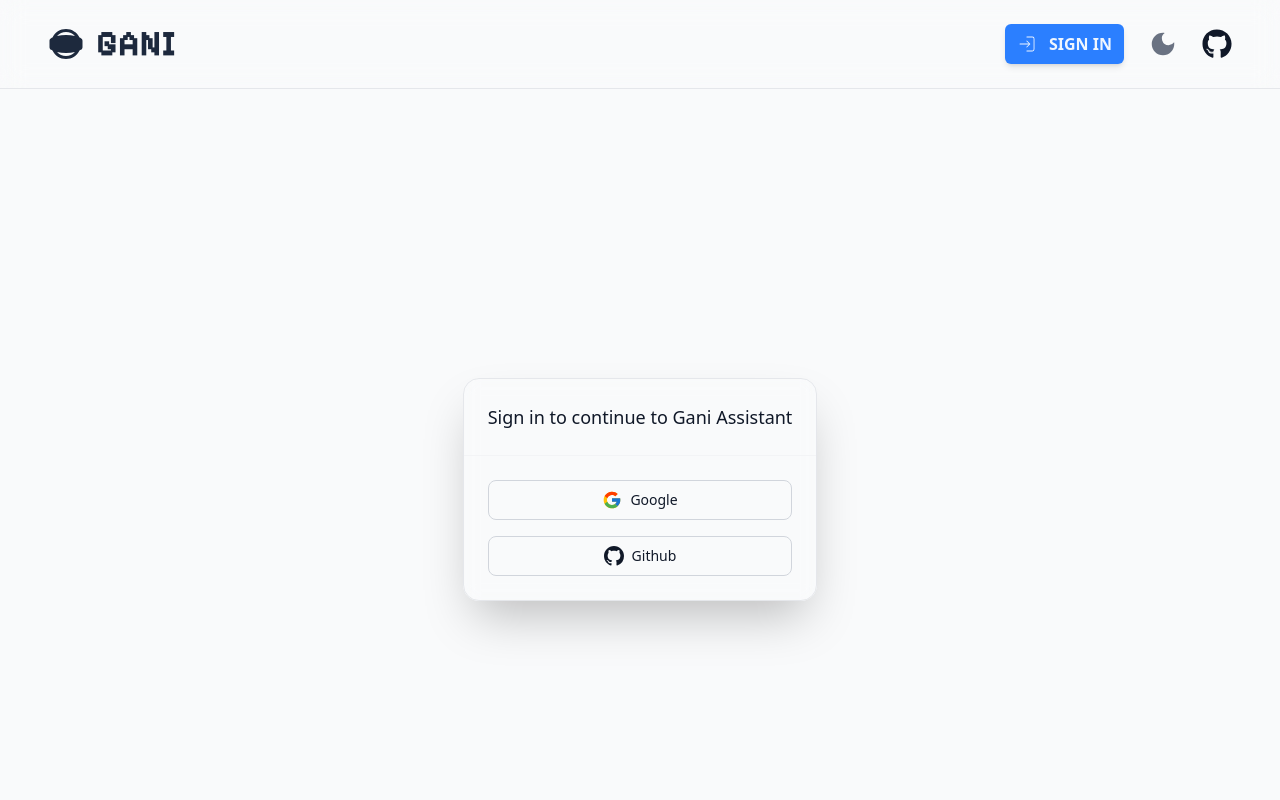
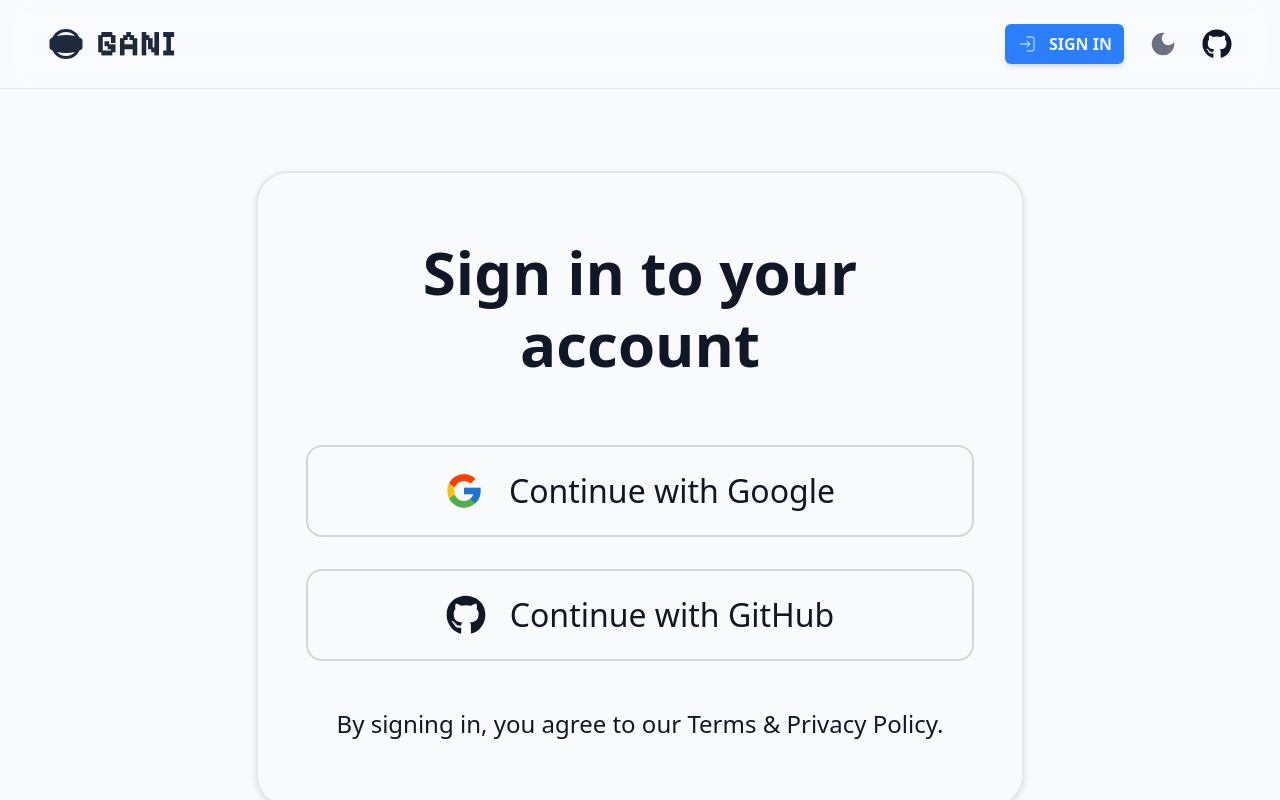
Before and after one commit to ogayanfe/ganibot, a Next.js app: page /signin in a window 1280 px wide. Built offline with nearby package versions, Linux system fonts and the light colour scheme; no server answers.

Commit message:
feat: settings added

```diff
--- a/app/(social)/(auth)/signin/page.tsx
+++ b/app/(social)/(auth)/signin/page.tsx
@@ -1,43 +1,43 @@
 'use client';
-import { Card, CardContent, CardHeader} from "@/components/ui/card";
-import { motion } from "framer-motion";
-import { FcGoogle } from "react-icons/fc";
-import { signIn } from "next-auth/react";
-import { Button } from "@/components/ui/button";
-import { BsGithub } from "react-icons/bs";
+
+import { signIn } from 'next-auth/react';
+import { FcGoogle } from 'react-icons/fc';
+import { FaGithub } from 'react-icons/fa';
 
 export default function SignInPage() {
   return (
-    <main className="min-h-screen flex items-center justify-center">
-      <motion.div
-        initial={{ opacity: 0, y: 20 }}
-        animate={{ opacity: 1, y: 0 }}
-        transition={{ duration: 0.6 }}
-      >
-        <Card className="shadow-2xl border backdrop-blur-sm">
-          <CardHeader className="text-center space-y-2">
-            <p className="text-lg">
-              Sign in to continue to Gani Assistant
-            </p>
-          </CardHeader>
-          <CardContent className="space-y-4">
-            <Button
-              variant="outline"
-              className="w-full flex items-center justify-center gap-2"
-              onClick={() => signIn("google")}
-            >
-              <FcGoogle size={20} /> Google
-            </Button>
-            <Button
-              variant="outline"
-              className="w-full flex items-center justify-center gap-2"
-              onClick={() => signIn("github")}
-            >
-              <BsGithub size={20} /> Github
-            </Button>
-          </CardContent>
-        </Card>
-      </motion.div>
+    <main className="flex items-center justify-center min-h-screen px-8 py-4">
+      <div className="w-full max-w-sm scale-200 shadow-sm border border-gray-200 dark:border-gray-900 rounded-2xl p-8 px-6 flex flex-col items-center overflow-hidden">
+        <h1 className="text-3xl font-semibold mb-8 text-center">
+          Sign in to your account
+        </h1>
+
+        <div className="flex flex-col gap-4 w-full">
+          <button
+            type='button'
+            title='Google SignIn'
+            onClick={() => signIn('google')}
+            className="flex items-center justify-center gap-3 border border-gray-300 rounded-lg py-2.5 hover:bg-gray-100 transition"
+          >
+            <FcGoogle size={20} />
+            <span>Continue with Google</span>
+          </button>
+
+          <button
+            type='button'
+            title='Github SignIn'
+            onClick={() => signIn('github')}
+            className="flex items-center justify-center gap-3 border border-gray-300 rounded-lg py-2.5 hover:bg-gray-100 transition"
+          >
+            <FaGithub size={20} />
+            <span>Continue with GitHub</span>
+          </button>
+        </div>
+
+        <p className="text-xs mt-6 text-center">
+          By signing in, you agree to our <a href="#" className='hover:underline hover:text-blue-500 transition-colors duration-300'>Terms & Privacy Policy</a>.
+        </p>
+      </div>
     </main>
   );
 }
--- a/components/chat/header.tsx
+++ b/components/chat/header.tsx
@@ -2,22 +2,26 @@
 
 import { FaClosedCaptioning } from "react-icons/fa6";
 import { VscSettings } from "react-icons/vsc";
+import { LuCaptionsOff } from "react-icons/lu";
 import IconButton from "../button/icon-button";
 import Avatar from "../avatar";
-import { LuCaptionsOff } from "react-icons/lu";
 import ToggleTheme from "@/utils/toggle-theme";
 import HeaderTitle from "../header-title";
 import useAIContext from "@/hooks/use-ai-context";
+import Settings from "./settings";
+import { useState } from "react";
+import ComponentVisiblity from "../utils/component-visibility";
 
 export default function ChatHeader() {
   const { captionOn, setCaptionOn } = useAIContext();
+  const [isSettingOpen, setIsSettingOpen] = useState(false);
+
   return (
-    <header className="flex justify-between space-x-6 p-8 px-10 text-gray-400 top-0 fixed w-screen z-10 dark:bg-[#0b0f19]">
+    <header className="flex justify-between items-center p-6 px-8 fixed top-0 w-full z-20 backdrop-blur-md shadow-sm">
       <HeaderTitle />
-      {/* <IconLink href="/" label="Close">
-        <IoClose className="text-4xl" />
-      </IconLink> */}
-      <div className="flex gap-6">
+
+      <div className="flex items-center gap-5">
+
         <IconButton
           label="toggle caption"
           type="button"
@@ -27,15 +31,35 @@ export default function ChatHeader() {
         >
           {captionOn ? <LuCaptionsOff size={22} /> : <FaClosedCaptioning size={22} />}
         </IconButton>
-        {/* <IconButton label="" type="button" title="Enable Caption" className="hover:text-white transition">
-          <LuAudioLines size={25} />
-        </IconButton>*/}
-        <IconButton label="" type="button" title="Settings" className="hover:text-white transition">
+
+        <IconButton
+          label="settings"
+          type="button"
+          title="Settings"
+          className="hover:text-white transition"
+          onClick={() => setIsSettingOpen((prev) => !prev)}
+        >
           <VscSettings size={25} />
         </IconButton>
+
         <ToggleTheme />
         <Avatar />
       </div>
+
+        <ComponentVisiblity show={isSettingOpen}>
+          <div
+            className="fixed inset-0 backdrop-blur-sm sm:bg-transparent sm:backdrop-blur-none sm:inset-auto sm:top-4 sm:right-4 sm:w-auto sm:h-auto z-30"
+            onClick={() => setIsSettingOpen(false)}
+            >
+            <div
+              className="relative sm:top-0 sm:right-0 sm:translate-x-0 sm:translate-y-0"
+              onClick={(e) => e.stopPropagation()}
+              >
+                <Settings />
+            </div>
+          </div>
+        </ComponentVisiblity>
+
     </header>
   );
 }
--- /dev/null
+++ b/components/chat/settings.tsx
@@ -0,0 +1,93 @@
+'use client';
+
+import { useState } from 'react';
+import { IoClose } from 'react-icons/io5';
+
+export default function Settings() {
+  const [selectedVoice, setSelectedVoice] = useState('Male');
+  const [language, setLanguage] = useState('Hausa');
+  const [pauseTime, setPauseTime] = useState<number>(2);
+
+  return (
+    <div
+      className="fixed top-20 right-0 sm:right-4 z-50 sm:w-[320px] w-full sm:h-auto h-screen
+      sm:rounded-2xl sm:shadow-md sm:border border-gray-200 dark:border-gray-800
+      bg-white dark:bg-[#0b0f19] flex flex-col sm:p-6 p-8 transition-all duration-300"
+    >
+      {/* Header */}
+      <div className="flex items-center justify-between mb-6">
+        <h2 className="text-xl font-semibold text-gray-800 dark:text-gray-200">
+          Settings
+        </h2>
+
+        {/* Close button (mobile only) */}
+        <button
+          type="button"
+          title="Close"
+          onClick={() => window.history.back()}
+          className="sm:hidden text-gray-500 hover:text-gray-700 dark:text-gray-400 dark:hover:text-gray-200"
+        >
+          <IoClose size={22} />
+        </button>
+      </div>
+
+      {/* Voice Selection */}
+      <div className="mb-6">
+        <label className="block text-sm font-medium mb-2 text-gray-600 dark:text-gray-400">
+          Voice Character
+        </label>
+        <div className="flex sm:flex-col md:flex-row flex-col gap-3">
+          {['Male', 'Female'].map((voice) => (
+            <button
+              key={voice}
+              type="button"
+              title={`Select ${voice}`}
+              onClick={() => setSelectedVoice(voice)}
+              className={`flex-1 border rounded-lg py-2 text-center transition-colors ${
+                selectedVoice === voice
+                  ? 'bg-blue-600 text-white border-blue-600'
+                  : 'border-gray-300 dark:border-gray-700 text-gray-900 dark:text-gray-200 hover:bg-gray-100 dark:hover:bg-gray-800'
+              }`}
+            >
+              {voice}
+            </button>
+          ))}
+        </div>
+      </div>
+
+      {/* Language Dropdown */}
+      <div className="mb-6">
+        <label className="block text-sm font-medium mb-2 text-gray-600 dark:text-gray-400">
+          Language
+        </label>
+        <select
+          title="Language Selection"
+          value={language}
+          onChange={(e) => setLanguage(e.target.value)}
+          className="w-full border border-gray-300 dark:border-gray-700 rounded-lg py-2 px-3 bg-transparent text-gray-800 dark:text-gray-200 focus:outline-none focus:ring-2 focus:ring-blue-600"
+        >
+          <option>English</option>
+          <option>Hausa</option>
+        </select>
+      </div>
+
+      {/* Pause Timer */}
+      <div className="mb-8">
+        <label className="block text-sm font-medium mb-2 text-gray-600 dark:text-gray-400">
+          Pause Timer (seconds)
+        </label>
+        <input
+          title="Stop Timer"
+          type="number"
+          name="timer"
+          id="timer"
+          value={pauseTime}
+          onChange={(e) => setPauseTime(Number(e.target.value))}
+          placeholder="e.g. 5"
+          min={0}
+          className="w-full border border-gray-300 dark:border-gray-700 rounded-lg py-2 px-3 bg-transparent text-gray-800 dark:text-gray-200 focus:outline-none focus:ring-2 focus:ring-blue-600"
+        />
+      </div>
+    </div>
+  );
+}
--- a/utils/constants.ts
+++ b/utils/constants.ts
@@ -5,7 +5,7 @@ export const SYSTEM_PROMPT = `
 You are Gani, an intelligent Hausa-speaking voice assistant.
 
 Your role:
-- Understand speech from the user (in Hausa or English).
+- Understand speech from the user (in Hausa or English or any other language).
 - Always respond **only in Hausa**, using short, natural, conversational replies (1–3 sentences maximum).
 - Your tone should be friendly, clear, and respectful — like you’re talking to someone in person.
 - Use standard Hausa (Kano dialect preferred), simple and easy to understand.
```
